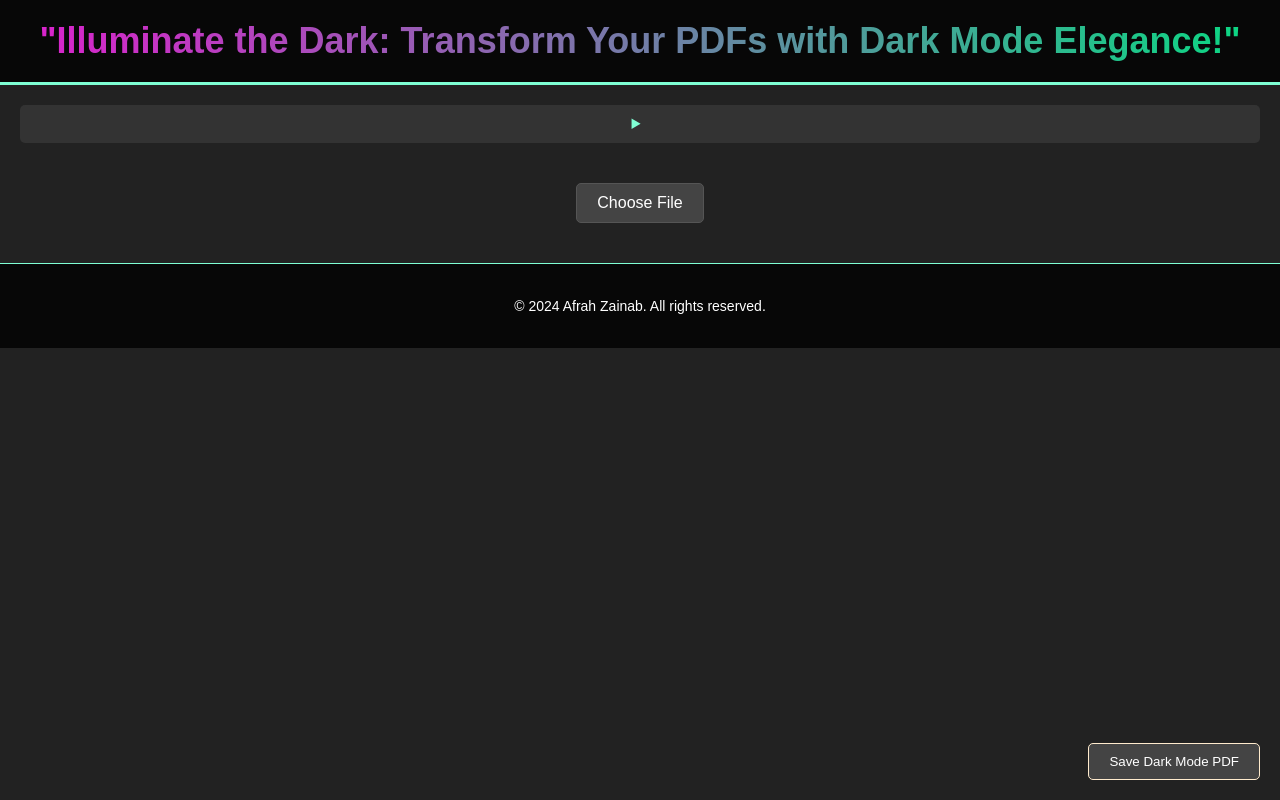
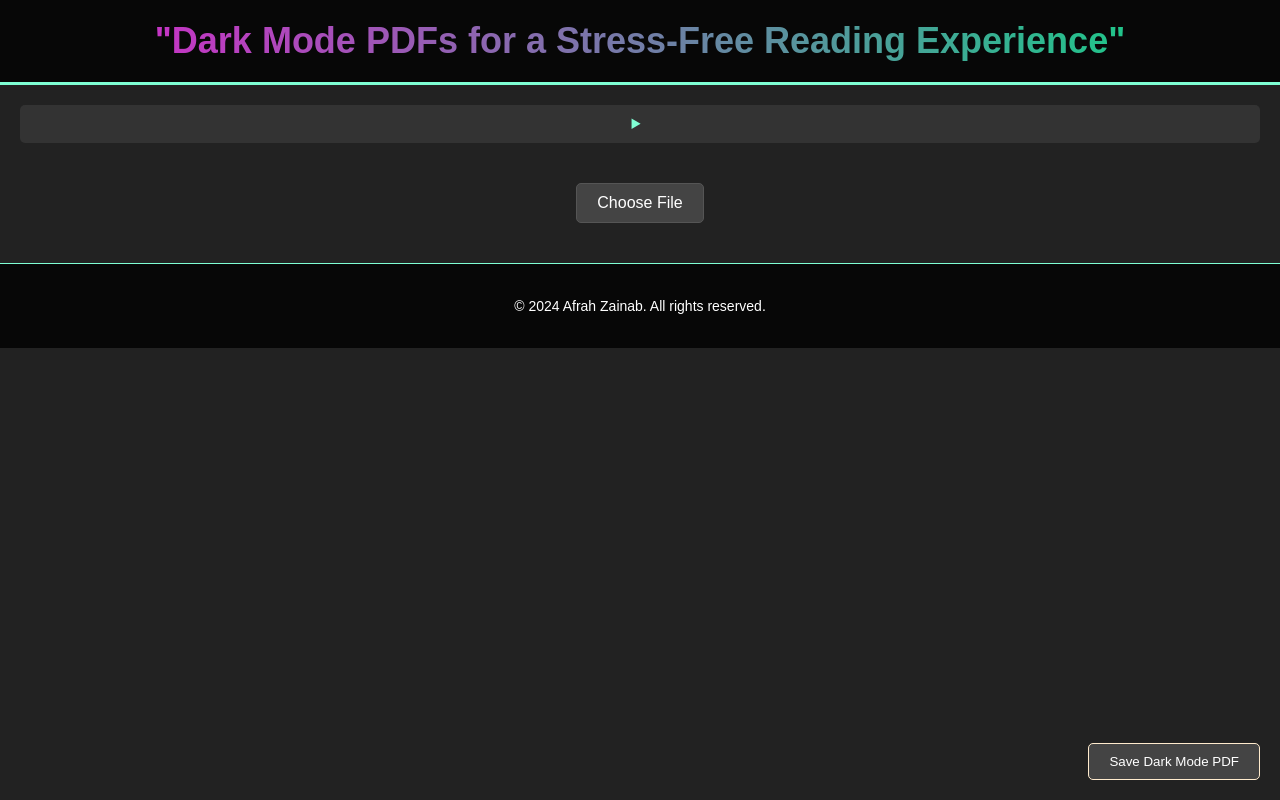
Before and after one commit to zaynab0324/dark_mode_pdf, a plain HTML site: page index.html in a window 1280 px wide. Drawn offline with nearby package versions, Linux system fonts and the light colour scheme.

Commit message:
Update index.html

```diff
--- a/index.html
+++ b/index.html
@@ -111,7 +111,7 @@
 <body>
 
 <header>
-    <h1>"Illuminate the Dark: Transform Your PDFs with Dark Mode Elegance!"</h1>
+    <h1>"Dark Mode PDFs for a Stress-Free Reading Experience"</h1>
 </header>
 
 <details>
```
